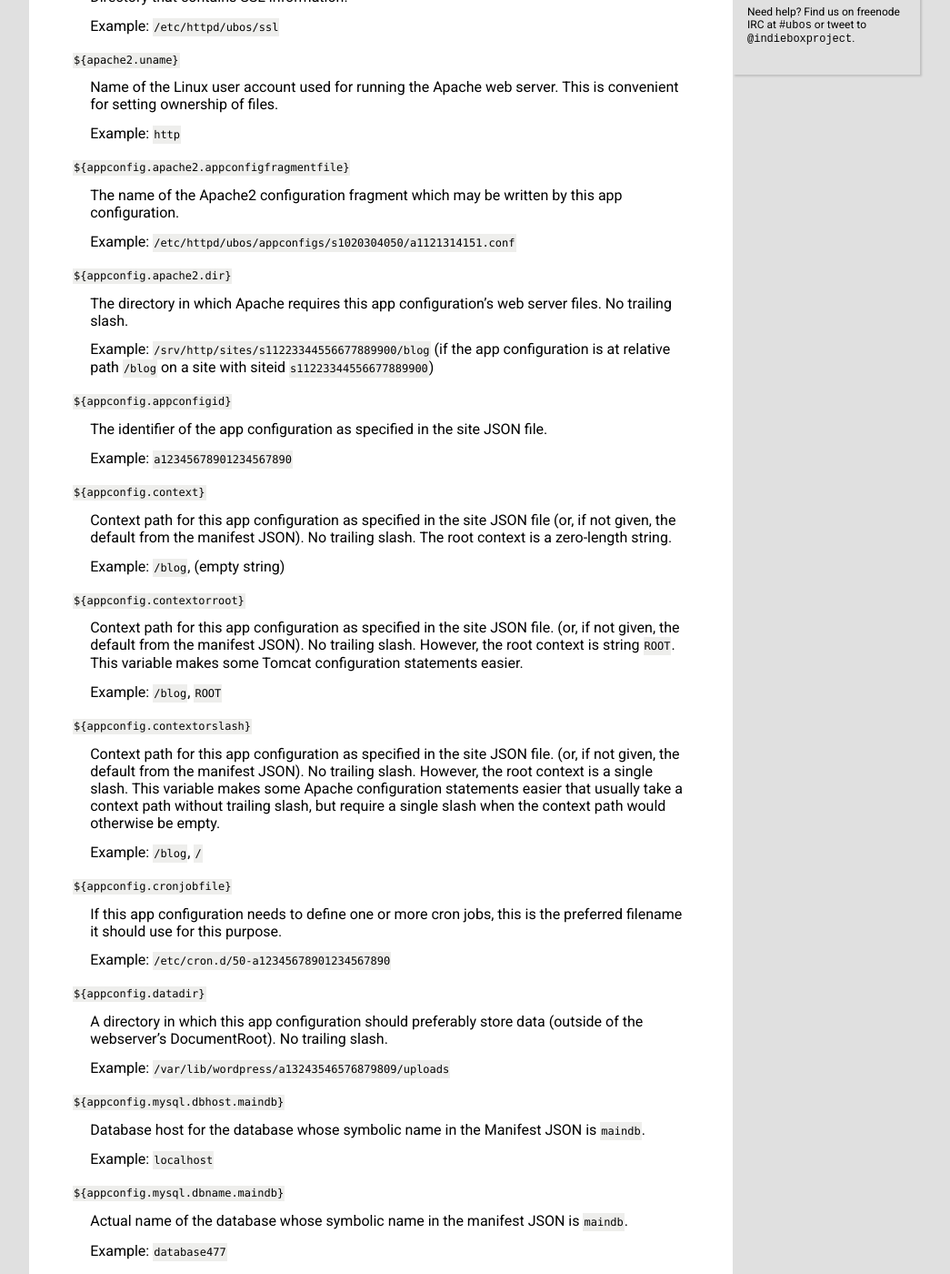
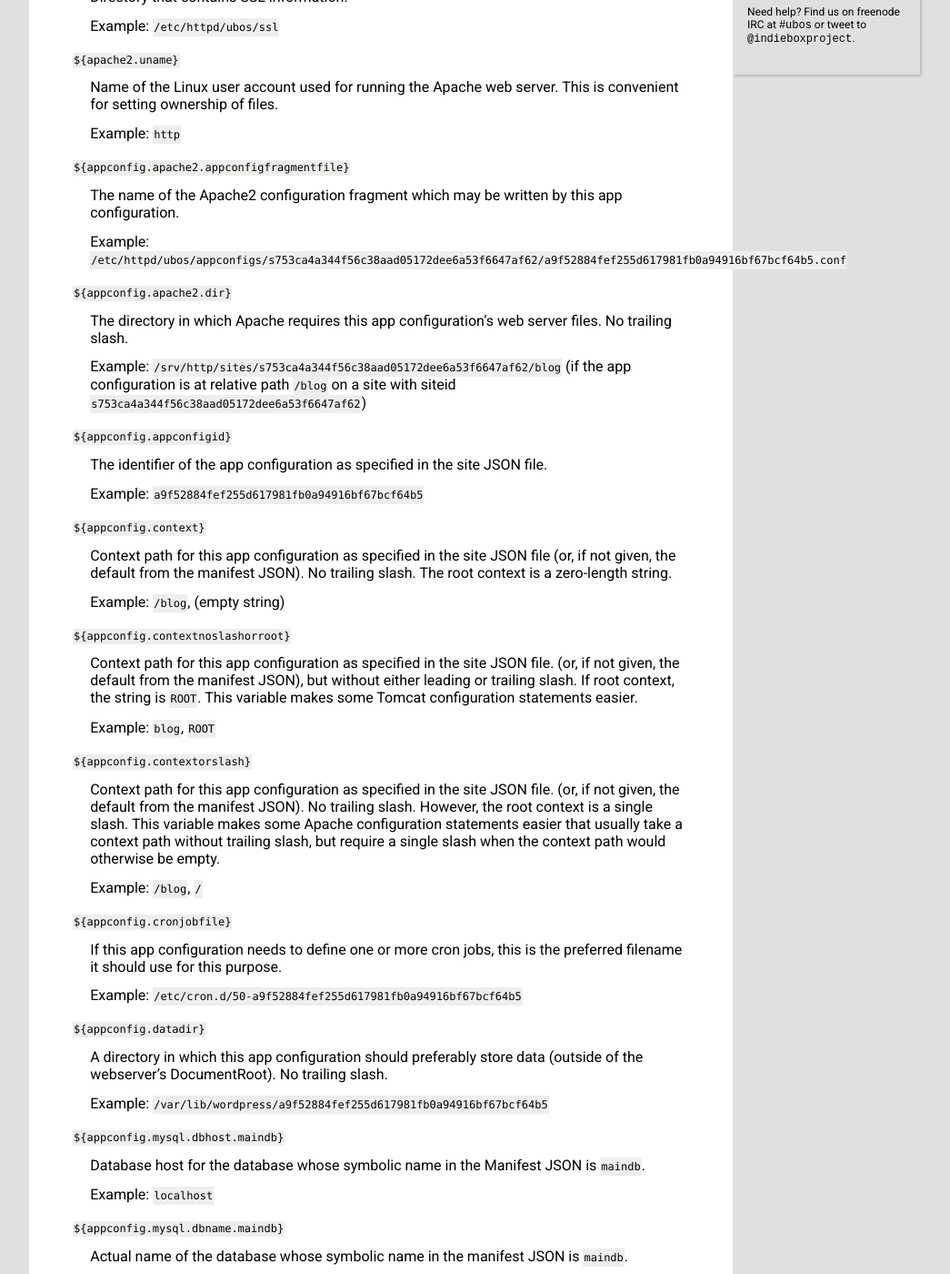
Before and after one commit to uboslinux/ubos-docs, a Sphinx documentation site: the page built from source/developers/manifest/variables.rst, in a window 1280 px wide and 1400 px high, scrolled down 759 px. Shown: the whole window at 91% size, without its empty margins (118-1163 px from the left). Built offline with Sphinx 7.4.7, drawn with Linux system fonts in a browser that asks for light colours; some of the changed text lies outside the part shown.

Commit message:
Fixed various problems, and improved examples, for variables.

```diff
--- a/source/developers/manifest/variables.rst
+++ b/source/developers/manifest/variables.rst
@@ -50,19 +50,19 @@ The following symbolic names are currently defined:
       The name of the Apache2 configuration fragment which may be written
       by this app configuration.
 
-      Example: ``/etc/httpd/ubos/appconfigs/s1020304050/a1121314151.conf``
+      Example: ``/etc/httpd/ubos/appconfigs/s753ca4a344f56c38aad05172dee6a53f6647af62/a9f52884fef255d617981fb0a94916bf67bcf64b5.conf``
 
    ``${appconfig.apache2.dir}``
       The directory in which Apache requires this app configuration's web server files.
       No trailing slash.
 
-      Example: ``/srv/http/sites/s11223344556677889900/blog`` (if the app configuration
-      is at relative path ``/blog`` on a site with siteid ``s11223344556677889900``)
+      Example: ``/srv/http/sites/s753ca4a344f56c38aad05172dee6a53f6647af62/blog`` (if the app configuration
+      is at relative path ``/blog`` on a site with siteid ``s753ca4a344f56c38aad05172dee6a53f6647af62``)
 
    ``${appconfig.appconfigid}``
       The identifier of the app configuration as specified in the site JSON file.
 
-      Example: ``a12345678901234567890``
+      Example: ``a9f52884fef255d617981fb0a94916bf67bcf64b5``
 
    ``${appconfig.context}``
       Context path for this app configuration as specified in the site JSON file
@@ -71,13 +71,13 @@ The following symbolic names are currently defined:
 
       Example: ``/blog``, (empty string)
 
-   ``${appconfig.contextorroot}``
+   ``${appconfig.contextnoslashorroot}``
       Context path for this app configuration as specified in the site JSON file.
-      (or, if not given, the default from the manifest JSON).
-      No trailing slash. However, the root context is string ``ROOT``.
+      (or, if not given, the default from the manifest JSON), but without either
+      leading or trailing slash. If root context, the string is ``ROOT``.
       This variable makes some Tomcat configuration statements easier.
 
-      Example: ``/blog``, ``ROOT``
+      Example: ``blog``, ``ROOT``
 
    ``${appconfig.contextorslash}``
       Context path for this app configuration as specified in the site JSON file.
@@ -93,13 +93,13 @@ The following symbolic names are currently defined:
       If this app configuration needs to define one or more cron jobs, this is
       the preferred filename it should use for this purpose.
 
-      Example: ``/etc/cron.d/50-a12345678901234567890``
+      Example: ``/etc/cron.d/50-a9f52884fef255d617981fb0a94916bf67bcf64b5``
 
    ``${appconfig.datadir}``
       A directory in which this app configuration should preferably store data (outside of
       the webserver's DocumentRoot). No trailing slash.
 
-      Example: ``/var/lib/wordpress/a13243546576879809/uploads``
+      Example: ``/var/lib/wordpress/a9f52884fef255d617981fb0a94916bf67bcf64b5``
 
    ``${appconfig.mysql.dbhost.maindb}``
       Database host for the database whose symbolic name in the Manifest JSON is ``maindb``.
@@ -137,7 +137,7 @@ The following symbolic names are currently defined:
       The directory in which Tomcat requires this app configuration's application server
       files. No trailing slash.
 
-      Example: ``/var/lib/tomcat7/sites/s11223344556677889900/a12345678901234567890``
+      Example: ``/var/lib/tomcat7/sites/s753ca4a344f56c38aad05172dee6a53f6647af62/a9f52884fef255d617981fb0a94916bf67bcf64b5``
 
    ``${host.tmpdir}``
       Name of a directory in which to create temporary files. By using this symbolic
@@ -158,7 +158,7 @@ The following symbolic names are currently defined:
       for the app or accessory in this
       app configuration, as determined from the Manifest JSON file and the Site JSON file.
 
-      Example: ``/var/lib/ubos/appconfigpars/a12345678901234567890/mypackage/foo";``
+      Example: ``/var/lib/ubos/appconfigpars/a12345678901234567890/mypackage/foo``
 
    ``${installable.customizationpoints.foo.value}``
       The value of customization point ``foo``
@@ -222,23 +225,23 @@ The following symbolic names are currently defined:
    ``${site.apache2.authgroupfile}``
       The groups file for HTTP authentication for this site.
 
-      Example: ``/etc/httpd/ubos/sites/s00998877665544332211.groups``
+      Example: ``/etc/httpd/ubos/sites/s753ca4a344f56c38aad05172dee6a53f6647af62.groups``
 
    ``${site.apache2.htdigestauthuserfile}``
       The digest-based user file for HTTP authentication for this site.
 
-      Example: ``/etc/httpd/ubos/sites/s00998877665544332211.htdigest``
+      Example: ``/etc/httpd/ubos/sites/s753ca4a344f56c38aad05172dee6a53f6647af62.htdigest``
 
    ``${site.apache2.sitedocumentdir}``
       The Apache DocumentRoot for this site. No trailing slash.
 
-      Example: ``/srv/http/sites/s00998877665544332211``
+      Example: ``/srv/http/sites/s753ca4a344f56c38aad05172dee6a53f6647af62``
 
    ``${site.apache2.sitefragmentfile}``
       The Apache configuration file fragment for this site. No trailing slash.
       You should not have to use this.
 
-      Example: ``/etc/httpd/ubos/sites/s00998877665544332211.conf``
+      Example: ``/etc/httpd/ubos/sites/s753ca4a344f56c38aad05172dee6a53f6647af62.conf``
 
    ``${site.hostname}``
       The virtual hostname of the site to which this app configuration
@@ -256,17 +259,17 @@ The following symbolic names are currently defined:
    ``${site.siteid}``
       The site identifier of this site per the Site JSON file.
 
-      Example: ``s00998877665544332211``
+      Example: ``s753ca4a344f56c38aad05172dee6a53f6647af62``
 
    ``${site.tomcat7.contextdir}``
       The Tomcat context directory for this site. No trailing slash.
 
-      Example: ``/etc/tomcat7/Catalina/example.com``
+      Example: ``/etc/tomcat7/Catalina/indiebox.example.org``
 
    ``${site.tomcat7.sitedocumentdir}``
       The Tomcat DocumentRoot for this site. No trailing slash.
 
-      Example: ``/var/lib/tomcat7/sites/s00998877665544332211``
+      Example: ``/var/lib/tomcat7/sites/s753ca4a344f56c38aad05172dee6a53f6647af62``
 
    ``${tomcat7.gname}``
        Name of the Linux group used for running the Tomcat application server.
```
Also changed, not shown: other parts of source/developers/manifest/variables.rst (+6 -3 lines).
